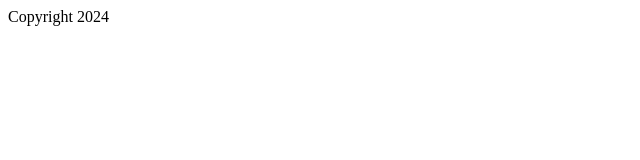
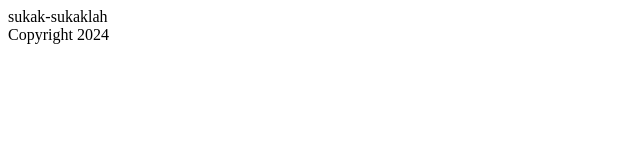
Before and after one commit to ebentarigan/ProyekWeb_Eben, a plain HTML site: page index.html in a window 1280 px wide. Shown: the whole page, without its empty margins (0-640 px from the left). Drawn offline with Linux system fonts and the light colour scheme.

Commit message:
fourth commite

```diff
--- a/index.html
+++ b/index.html
@@ -3,6 +3,7 @@
 <head>
     <meta charset="UTF-8">
     <meta name="viewport" content="width=device-width, initial-scale=1.0">
+    <header>sukak-sukaklah</header>
     <title>Document</title>
     <footer>Copyright 2024</footer>
 </head>
```
